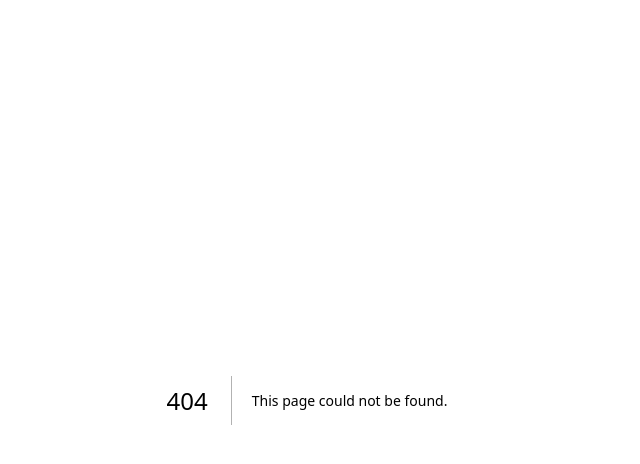
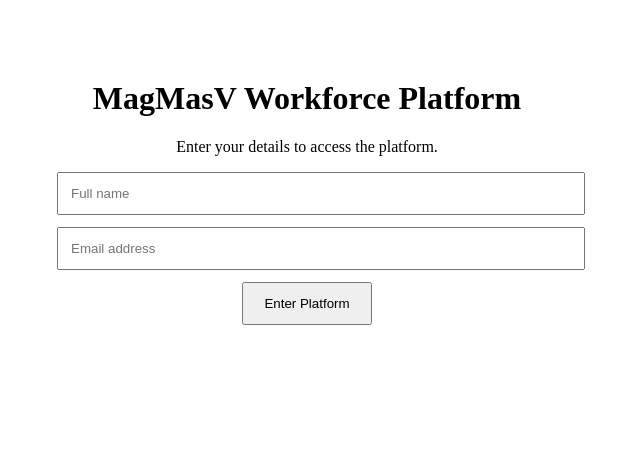
Before and after one commit to magmasvuk-sys/retell-clean, a Next.js app: page /app/entry in a window 1280 px wide. Before the commit this address had no page. Shown: the top 464 px of the page, without its empty margins (333-973 px from the left). Built offline with nearby package versions, Linux system fonts and the light colour scheme.

Commit message:
Create EntryPage component for platform access

```diff
--- /dev/null
+++ b/app/app/entry/page.js
@@ -0,0 +1,66 @@
+"use client";
+
+import { useState } from "react";
+
+export default function EntryPage() {
+  const [fullName, setFullName] = useState("");
+  const [email, setEmail] = useState("");
+  const [status, setStatus] = useState("");
+
+  const notionLink =
+    "https://www.notion.so/End-to-End-Processes_MagMas-V-32e0081441a0802ca4f0de39def3c4cf?source=copy_link";
+
+  async function enterPlatform() {
+    if (!fullName || !email) {
+      setStatus("Please enter your full name and email.");
+      return;
+    }
+
+    setStatus("Entering platform...");
+
+    const res = await fetch("/api/platform-entry", {
+      method: "POST",
+      headers: {
+        "Content-Type": "application/json",
+      },
+      body: JSON.stringify({
+        full_name: fullName,
+        email: email,
+      }),
+    });
+
+    if (!res.ok) {
+      setStatus("Something went wrong. Please try again.");
+      return;
+    }
+
+    window.location.href = notionLink;
+  }
+
+  return (
+    <main style={{ maxWidth: 500, margin: "80px auto", textAlign: "center" }}>
+      <h1>MagMasV Workforce Platform</h1>
+      <p>Enter your details to access the platform.</p>
+
+      <input
+        placeholder="Full name"
+        value={fullName}
+        onChange={(e) => setFullName(e.target.value)}
+        style={{ display: "block", width: "100%", padding: 12, marginBottom: 12 }}
+      />
+
+      <input
+        placeholder="Email address"
+        value={email}
+        onChange={(e) => setEmail(e.target.value)}
+        style={{ display: "block", width: "100%", padding: 12, marginBottom: 12 }}
+      />
+
+      <button onClick={enterPlatform} style={{ padding: "12px 20px" }}>
+        Enter Platform
+      </button>
+
+      <p>{status}</p>
+    </main>
+  );
+}
```
